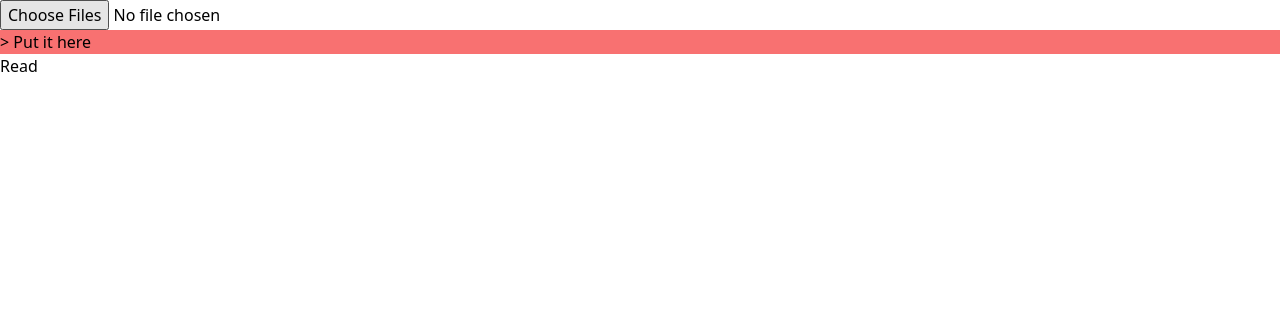
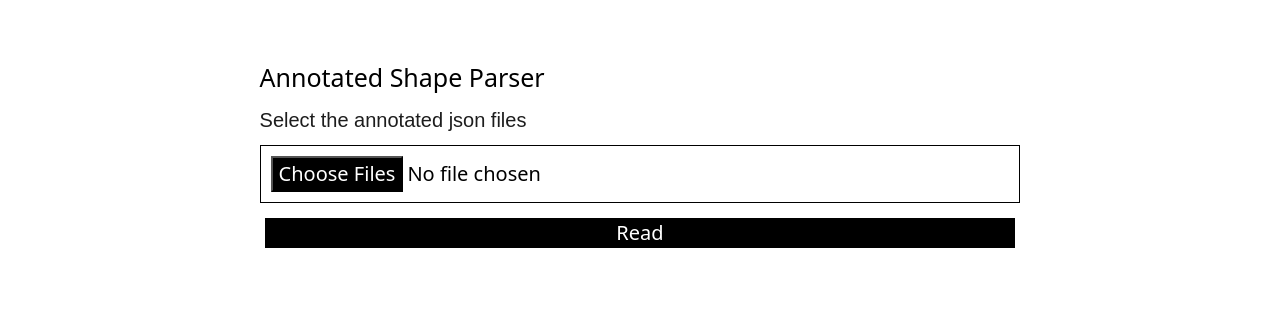
Before and after one commit to nonwiz/annotation_labels_parser, a plain HTML site: page index.html in a window 1280 px wide. Drawn offline with nearby package versions, Linux system fonts and the light colour scheme.

Commit message:
Style a bit

```diff
--- a/index.html
+++ b/index.html
@@ -4,22 +4,43 @@
 <head>
     <title>Shape Parser</title>
     <meta charset="UTF-8">
-  <meta name="viewport" content="width=device-width, initial-scale=1.0">
-  <script src="https://cdn.tailwindcss.com"></script>
+    <meta name="viewport" content="width=device-width, initial-scale=1.0">
+    <script src="https://cdn.tailwindcss.com"></script>
+    <style>
+        html {
+            max-width: 70ch;
+            padding: 3em 1em;
+            margin: auto;
+            line-height: 1.75;
+            font-size: 1.25em;
+        }
+
+        h1,
+        h2,
+        h3,
+        h4,
+        h5,
+        h6 {
+            margin: 3em 0 1em;
+        }
+
+        p,
+        ul,
+        ol {
+            margin-bottom: 2em;
+            color: #1d1d1d;
+            font-family: sans-serif;
+        }
+    </style>
 </head>
 
-<body>
-    <form>
-        <input type="file" name="annotated" id="input_files" onchange="readThis(this)" multiple />
-        <div
-        class="bg-red-400"
-  ondrop="dropHandler(event);"
-  ondragover="dragOverHandler(event);">
-        >
-            Put it here
-        </div>
+<body class="mx-auto">
+    <h1 class="text-xl mb-2">Annotated Shape Parser</h1>
+    <p>Select the annotated json files</p>
+    <form class="flex flex-col justify-center align-center gap-2">
+        <input class="mt-2 p-2 file:bg-black file:text-white border border-black" type="file" name="annotated" id="input_files" onchange="readThis(this)" multiple />
+        <button type="button" onclick="readThis(this)" class="bg-black text-white m-1">Read</button>
     </form>
-    <button onclick="readThis(this)">Read</button>
     <script>
         let inputFiles = document.querySelector("#input_files");
         function readThis(e) {
@@ -53,40 +74,6 @@
 
 
 
-
-
-        function dropHandler(ev) {
-            console.log('File(s) dropped');
-
-            // Prevent default behavior (Prevent file from being opened)
-            ev.preventDefault();
-
-            if (ev.dataTransfer.items) {
-                // Use DataTransferItemList interface to access the file(s)
-                [...ev.dataTransfer.items].forEach((item, i) => {
-                    // If dropped items aren't files, reject them
-                    if (item.kind === 'file') {
-                        const file = item.getAsFile();
-                        console.log(`… file[${i}].name = ${file.name}`);
-                    }
-                });
-            } else {
-                // Use DataTransfer interface to access the file(s)
-                inputFiles.files = ev.dataTransfer.files;
-                [...ev.dataTransfer.files].forEach((file, i) => {
-                    console.log(`… file[${i}].name = ${file.name}`);
-                });
-            }
-        }
-
-        function dragOverHandler(ev) {
-            console.log('File(s) in drop zone');
-
-            // Prevent default behavior (Prevent file from being opened)
-            ev.preventDefault();
-        }
-
-
     </script>
 
 </body>
```
